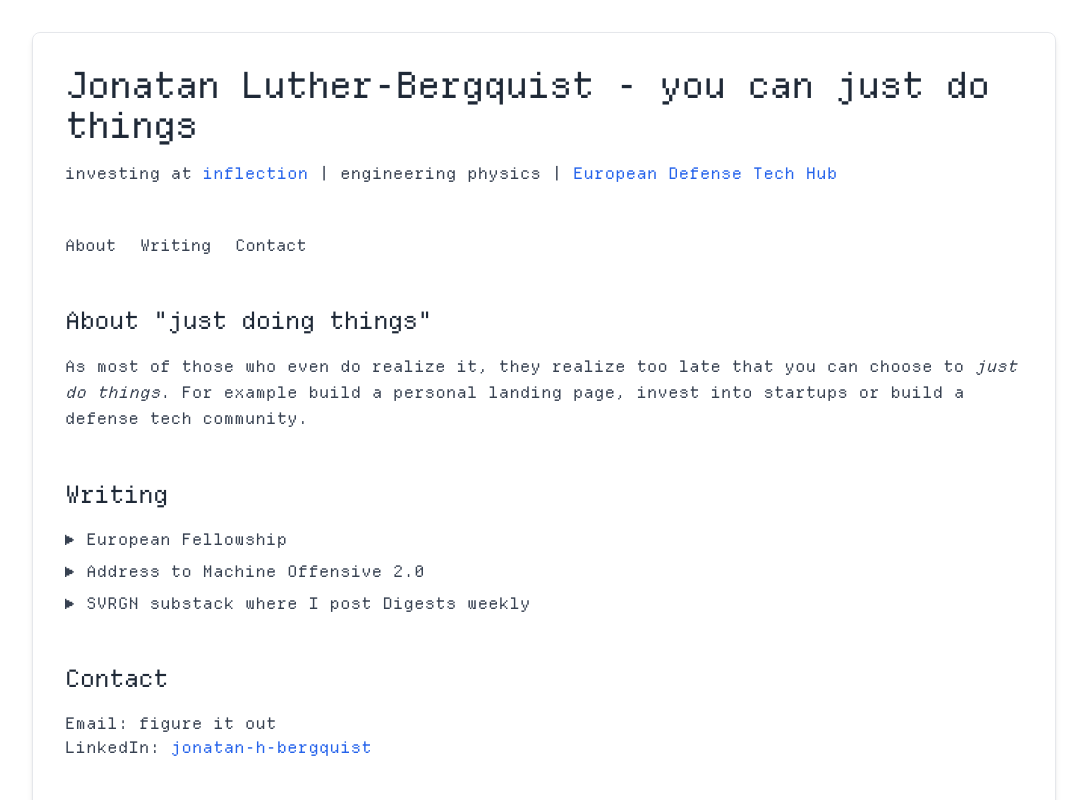
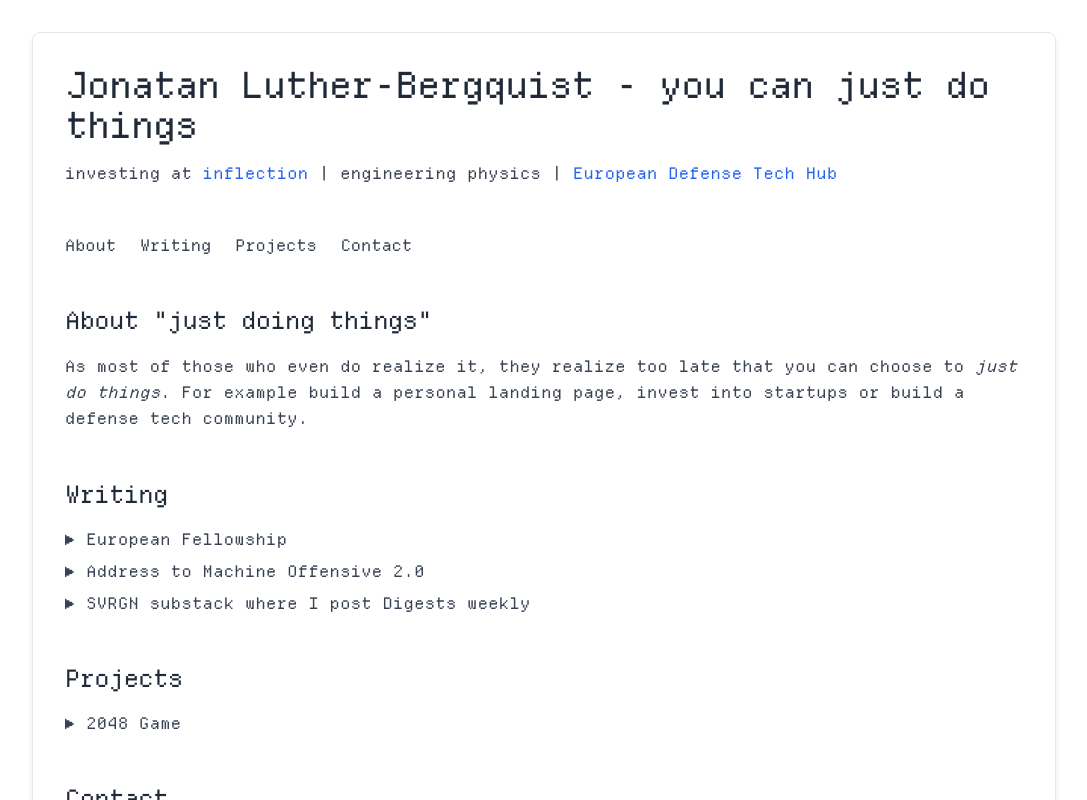
Before and after one commit to deerdear/justdothings-netlify, a React (Vite) app: page / in a window 1280 px wide. Shown: the top 800 px of the page, without its empty margins (96-1183 px from the left). Built offline with nearby package versions, Linux system fonts and the light colour scheme.

Commit message:
feat: add Projects section with 2048 game link
Add a new Projects section to showcase built projects, starting with the 2048 game.

Co-Authored-By: Claude Opus 4.5 <noreply@anthropic.com>

```diff
--- a/src/components/Navigation.jsx
+++ b/src/components/Navigation.jsx
@@ -6,6 +6,7 @@ const Navigation = () => {
       <ul className="flex flex-col space-y-4 sm:flex-row sm:space-y-0 sm:space-x-6">
         <li><a href="#about" className="hover:text-blue-600 transition-colors text-gray-700">About</a></li>
         <li><a href="#writing" className="hover:text-blue-600 transition-colors text-gray-700">Writing</a></li>
+        <li><a href="#projects" className="hover:text-blue-600 transition-colors text-gray-700">Projects</a></li>
         <li><a href="#contact" className="hover:text-blue-600 transition-colors text-gray-700">Contact</a></li>
       </ul>
     </nav>
--- /dev/null
+++ b/src/components/Projects.jsx
@@ -0,0 +1,16 @@
+import React from 'react';
+
+const Projects = () => {
+  return (
+    <section id="projects">
+      <h2 className="text-2xl font-bold mb-4 tracking-tight text-gray-800">Projects</h2>
+      <ul className="text-base space-y-2 tracking-wide text-gray-700">
+        <li>
+          <a href="https://jlb-2048.netlify.app/" target="_blank" rel="noopener noreferrer" className="hover:text-blue-600 transition-colors">► 2048 Game</a>
+        </li>
+      </ul>
+    </section>
+  );
+};
+
+export default Projects;
--- a/src/pages/Index.jsx
+++ b/src/pages/Index.jsx
@@ -3,6 +3,7 @@ import Header from '../components/Header';
 import Navigation from '../components/Navigation';
 import About from '../components/About';
 import Writing from '../components/Writing';
+import Projects from '../components/Projects';
 import Contact from '../components/Contact';
 import Footer from '../components/Footer';
 
@@ -16,6 +17,7 @@ const Index = () => {
           <main className="space-y-12">
             <About />
             <Writing />
+            <Projects />
             <Contact />
           </main>
           <Footer />
```
